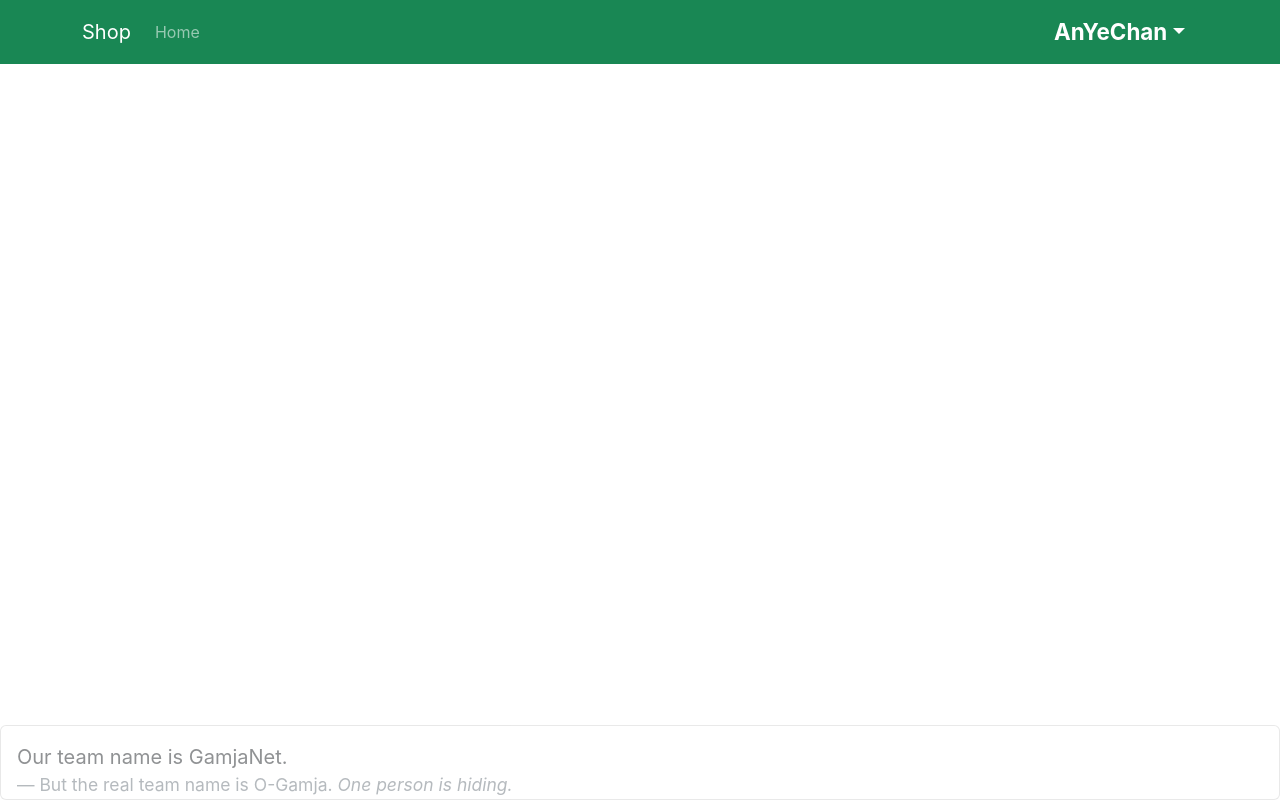
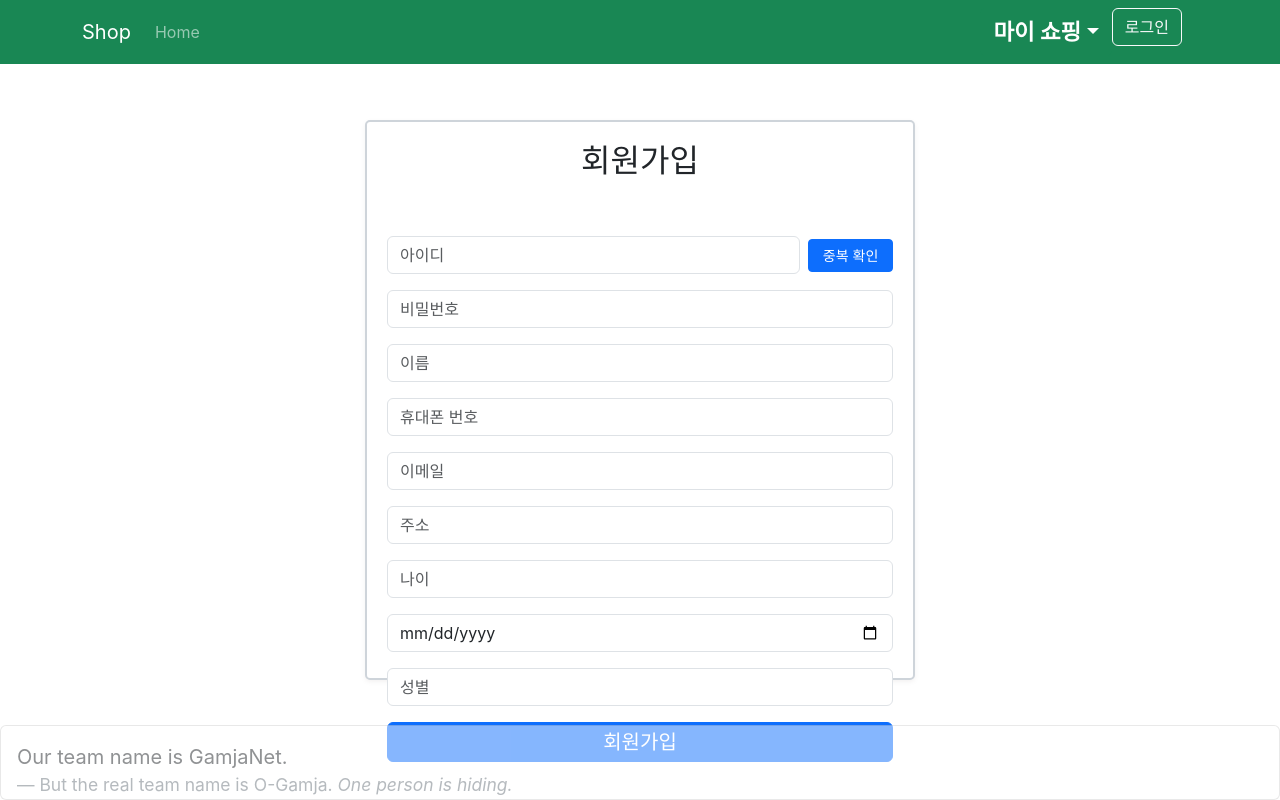
Before and after one commit to yes6686/shop4-front, a React (Create React App) app: page /signUp in a window 1280 px wide. Built offline with nearby package versions, Linux system fonts and the light colour scheme.

Commit message:
로그인 기능 및 회원가입 기능 추가

```diff
--- a/package.json
+++ b/package.json
@@ -15,6 +15,7 @@
     "react-redux": "^8.1.3",
     "react-router-dom": "^6.26.0",
     "react-scripts": "5.0.1",
+    "react-session-api": "^1.1.0",
     "web-vitals": "^2.1.4"
   },
   "scripts": {
--- a/src/App.js
+++ b/src/App.js
@@ -8,6 +8,7 @@ import Cart from './routes/Cart';
 import MyPage from './routes/MyPage';
 import RecentlyViewed from './routes/RecentlyViewed';
 import Login from './routes/Login'
+import SignUp from './routes/SignUp'
 
 function App() {
 
@@ -21,6 +22,7 @@ function App() {
           <Route path='/myPage' element={<MyPage/>}/>
           <Route path='/recentlyViewed' element={<RecentlyViewed/>}/>
           <Route path='/login' element={<Login/>} />
+          <Route path='/signUp' element={<SignUp/>} />
         </Routes>
         {/* footer 박스로 클릭안되는 현상 처리 */}
         <br/><br/><br/>
--- a/src/components/Header.js
+++ b/src/components/Header.js
@@ -11,6 +11,22 @@ const Header = () => {
         navigate(path);
     };
 
+    const user = JSON.parse(sessionStorage.getItem('user')); // 세션에서 사용자 이름 가져오기
+    const isLoggedIn = sessionStorage.getItem('isLoggedIn'); // 로그인 여부 확인
+
+    const handleLogout = () => {
+        // 로그아웃 처리 로직 예시
+        sessionStorage.removeItem('isLoggedIn'); // 로그인 상태 제거
+        sessionStorage.removeItem('user'); // 사용자 정보 제거
+        // 로그아웃 후 페이지 리다이렉션
+        navigate('/');
+    };
+
+    const handleLogin = () => {
+        // 로그인 페이지로 이동하는 로직
+        navigate('/login');
+    };
+
     return (
         <div className="App">
             <Navbar bg="success" data-bs-theme="dark">
@@ -20,7 +36,6 @@ const Header = () => {
                         <Nav.Link onClick={() => navigate('/')}>Home</Nav.Link>
                     </Nav>
                     {/* 사용자 이름 표시 */}
-                    {state.user && (
                     <Nav className="ms-auto">
                         <Dropdown>
                             <Dropdown.Toggle
@@ -29,7 +44,8 @@ const Header = () => {
                                 id="dropdown-basic"
                                 style={{ cursor: 'pointer' }}
                             >
-                                    {state.user}
+                                {/* 로그인 되어있을땐 유저이름, 안되어있으면 마이쇼핑 */}
+                                {isLoggedIn ? user.name+'님' : '마이 쇼핑'}
                             </Dropdown.Toggle>
 
                             <Dropdown.Menu className="custom-dropdown-menu">
@@ -45,8 +61,31 @@ const Header = () => {
                                 {/* You can add more items here */}
                             </Dropdown.Menu>
                         </Dropdown>
+
+                        {/* 로그인 되어 있으면 유저이름이랑 로그아웃 버튼,
+                            안되어 있으면 로그인 버튼만! */}
+                        {isLoggedIn ? (
+                            <Nav.Item className="me-2">
+                                <button
+                                    onClick={handleLogout}
+                                    className="btn btn-outline-light"
+                                    style={{ cursor: 'pointer'
+
+                                }}>로그아웃
+                                </button>
+                            </Nav.Item>
+                        ) : (
+                            <Nav.Item className="me-3">
+                                <button
+                                    onClick={handleLogin}
+                                    className="btn btn-outline-light"
+                                    style={{ cursor: 'pointer' }}
+                                >
+                                    로그인
+                                </button>
+                            </Nav.Item>
+                        )}
                     </Nav>
-                    )}
                 </Container>
             </Navbar>
         </div>
--- a/src/routes/Login.css
+++ b/src/routes/Login.css
@@ -1,16 +1,18 @@
 .memberForm {
   width: 100%;
-    max-width: 500px; /* 최대 너비 설정 */
+  height: 70%;
+  max-width: 550px; /* 최대 너비 설정 */
   padding: 20px; /* 폼 내부 여백 */
   border: 2px solid #ced4da; /* 테두리 스타일 */
   border-radius: 5px; /* 둥근 테두리 */
   background-color: #ffffff; /* 배경 색상 */
-    box-shadow: 0 2px 4px rgba(0, 0, 0, 0.1); /* 그림자 효과 */
+  box-shadow: 0 2px 4px rgba(141, 126, 126, 0.1); /* 그림자 효과 */
   position: absolute; /* 절대 위치 지정 */
   top: 50%; /* 세로 중앙 정렬 */
   left: 50%; /* 가로 중앙 정렬 */
   transform: translate(-50%, -50%); /* 중앙 정렬 조정 */
 }
+
 
 .find_remove {
   padding-top: 0;
--- a/src/routes/Login.js
+++ b/src/routes/Login.js
@@ -2,6 +2,7 @@ import './Login.css'
 import {useState} from 'react'
 import axios from 'axios'
 import {useNavigate} from 'react-router-dom'
+
 function Login() {
 
   const navigate = useNavigate();
@@ -38,14 +39,13 @@ function Login() {
      userPw:userPw
     })
     .then((res)=>{
-      //받아온 데이터 세션에 저장하는 로직추가 해야됨
-
-
-      alert(res.data.name + "님 어서오세요!");
+      sessionStorage.setItem('user', JSON.stringify(res.data)); //session에 값 추가
+      sessionStorage.setItem('isLoggedIn', true);
       navigate('/');
     })
     .catch(function(error) {
       alert("로그인에 실패하였습니다.");
+      window.location.reload();
     })
   }
 
@@ -86,7 +86,7 @@ function Login() {
           <ul className="findRemove">
             <li>아이디/비밀번호 찾기</li>
             <li>휴면해제</li>
-            <li>회원가입</li>
+            <li onClick={()=> {navigate('/signUp')}}>회원가입</li>
           </ul>
 
         </form>
--- /dev/null
+++ b/src/routes/SignUp.css
@@ -0,0 +1,52 @@
+.memberForm {
+    width: 100%;
+    height: 70%;
+    max-width: 550px; /* 최대 너비 설정 */
+    padding: 20px; /* 폼 내부 여백 */
+    border: 2px solid #ced4da; /* 테두리 스타일 */
+    border-radius: 5px; /* 둥근 테두리 */
+    background-color: #ffffff; /* 배경 색상 */
+    box-shadow: 0 2px 4px rgba(141, 126, 126, 0.1); /* 그림자 효과 */
+    position: absolute; /* 절대 위치 지정 */
+    top: 50%; /* 세로 중앙 정렬 */
+    left: 50%; /* 가로 중앙 정렬 */
+    transform: translate(-50%, -50%); /* 중앙 정렬 조정 */
+  }
+
+  .title{
+    text-align: center;
+  }
+
+  .find_remove {
+    padding-top: 0;
+    font-size: 0;
+    text-align: center;
+  }
+
+  .form-check label {
+    margin-right: 20px;
+  }
+
+  .btn-primary {
+    width: 100%;       /* form의 가로 길이에 맞춤 */
+    padding: 4px;     /* 버튼의 높이를 늘리기 위해 패딩 조절 */
+    font-size: 20px;  /* 텍스트 크기 조절 */
+  }
+
+
+  /* Login.css */
+  .findRemove {
+    list-style: none; /* 기본 리스트 스타일 제거 */
+    padding: 0;
+    margin: 0 auto;
+    display: inline-flex; /* 플렉스박스 사용 */
+    gap: 10px; /* 아이템 간 간격 조절 */
+    font-size: 12px;
+    margin-top: 10px;
+    margin-left: 80px;
+  }
+
+  .findRemove li:not(:last-child)::after {
+    content: '|'; /* 구분자 추가 */
+    margin-left: 10px;
+  }
--- /dev/null
+++ b/src/routes/SignUp.js
@@ -0,0 +1,165 @@
+import './SignUp.css'
+import {useState} from 'react'
+import {useNavigate} from 'react-router-dom'
+import {createMember, getMember} from '../services/MemberService'
+
+function SignUp() {
+
+    const navigate = useNavigate();
+
+    let [userId,setUserId] = useState("");
+    let [userPw,setUserPw] = useState("");
+    let [userName,setUserName] = useState("");
+    let [userPhone, setUserPhone] = useState("");
+    let [userEmail,setUserEmail] = useState("");
+    let [userAdress, setUserAdress] = useState("");
+    let [userAge,setUserAge] = useState("");
+    let [userBirth, setUserBirth] = useState("");
+    let [userGender,setUserGender] = useState("");
+
+
+    // 회원 정보 입력받는 함수
+    const userIdChange = (e) => setUserId(e.target.value);
+    const userPwChange = (e) => setUserPw(e.target.value);
+    const userNameChange = (e) => setUserName(e.target.value);
+    const userPhoneChange = (e) => setUserPhone(e.target.value);
+    const userEmailChange = (e) => setUserEmail(e.target.value);
+    const userAdressChange = (e) => setUserAdress(e.target.value);
+    const userBirthChange = (e) => setUserBirth(e.target.value);
+    const userGenderChange = (e) => setUserGender(e.target.value);
+    const userAgeChange = (e) =>{
+        const value = e.target.value;
+
+        // 숫자만 입력받도록 필터링
+        if (!isNaN(value) && value.length <= 15) { // Long 타입은 15~19 자리수
+            setUserAge(value);
+        }
+    }
+
+
+    //formData를 JSON으로 변환하는 함수
+    const formDataToJSON = (formData) => {
+        const obj = {};
+        formData.forEach((value, key) => {
+        obj[key] = value;
+        });
+        return obj;
+    };
+
+
+    // 로그인 버튼 누르면 로그인 기능 실행
+    const onSubmit = (e) => {
+        e.preventDefault();
+
+        let formData = new FormData();
+        formData.append("userId", userId);
+        formData.append("userPw", userPw);
+        formData.append("name",userName);
+        formData.append("phone",userPhone);
+        formData.append("email",userEmail);
+        formData.append("address",userAdress);
+        formData.append("age",userAge);
+        formData.append("birth",userBirth);
+        formData.append("gender",userGender);
+
+        const data = formDataToJSON(formData);
+
+        console.log(data);
+        //포스트 요청으로 아이디 비밀번호 값 보내기
+        createMember(data)
+        .then((res)=>{
+            alert("회원가입이 완료되었습니다.");
+            console.log(res.data);
+            // navigate('/');
+        })
+        .catch(function(error) {
+        alert("회원가입에 실패하였습니다.");
+        //window.location.reload();
+        })
+    }
+
+    //중복확인 검사 함수
+    const checkDuplicate = () => {
+        getMember(userId)
+        .then((res)=> {
+            console.log("사용가능한 아이디입니다.")
+        })
+        .catch((error)=> {
+            console.log("아이디가 중복되었습니다.")
+        })
+    }
+
+
+    return(
+        <>
+
+            <form className="memberForm" onSubmit={onSubmit} encType="multipart/form">
+                <h2 className="title">회원가입</h2> <br/> <br/>
+                {/* 아이디 입력 칸 */}
+                <div className="mb-3 d-flex align-items-center">
+                    <input type="text" value={userId} onChange={userIdChange}
+                    className="form-control" placeholder="아이디"/>
+                    <button type="button" className="btn btn-primary ms-2 btn-sm"
+                    style={{ width: '100px', height : '100%',padding: '5px 10px', fontSize: '0.875rem' }}
+                    onClick={checkDuplicate}
+                    >중복 확인</button>
+                </div>
+
+                {/* 비밀번호 입력칸 */}
+                <div className="mb-3">
+                    <input type="text" value={userPw} onChange={userPwChange}
+                    className="form-control" placeholder="비밀번호"/>
+                </div>
+
+                {/* 회원 이름 */}
+                <div className="mb-3">
+                    <input type="text" value={userName} onChange={userNameChange}
+                    className="form-control" placeholder="이름"/>
+                </div>
+
+                {/* 휴대전화 */}
+                <div className="mb-3">
+                    <input type="text" value={userPhone} onChange={userPhoneChange}
+                    className="form-control" placeholder="휴대폰 번호"/>
+                </div>
+
+                {/* 이메일 */}
+                <div className="mb-3">
+                    <input type="text" value={userEmail} onChange={userEmailChange}
+                    className="form-control" placeholder="이메일"/>
+                </div>
+
+                {/* 주소 */}
+                <div className="mb-3">
+                    <input type="text" value={userAdress} onChange={userAdressChange}
+                    className="form-control" placeholder="주소"/>
+                </div>
+
+                {/* 나이 */}
+                <div className="mb-3">
+                    <input type="text" value={userAge} onChange={userAgeChange}
+                    className="form-control" placeholder="나이"/>
+                </div>
+
+                {/* 생일 */}
+                <div className="mb-3">
+                    <input type="date" value={userBirth} onChange={userBirthChange}
+                    className="form-control" placeholder="생일"/>
+                </div>
+
+                {/* 성별 */}
+                <div className="mb-3">
+                    <input type="text" value={userGender} onChange={userGenderChange}
+                    className="form-control" placeholder="성별"/>
+                </div>
+
+
+                {/* 로그인 버튼 */}
+                <button type="submit" className="btn btn-primary"
+                    value="user signUp">회원가입</button>
+            </form>
+        </>
+    )
+}
+
+export default SignUp;
```
Also changed, not shown: src/routes/MyPage.js (+23 -33 lines), 1 other file (tests, documents, lock files or other folders). Lines whose indentation alone changed are shown as unchanged.
